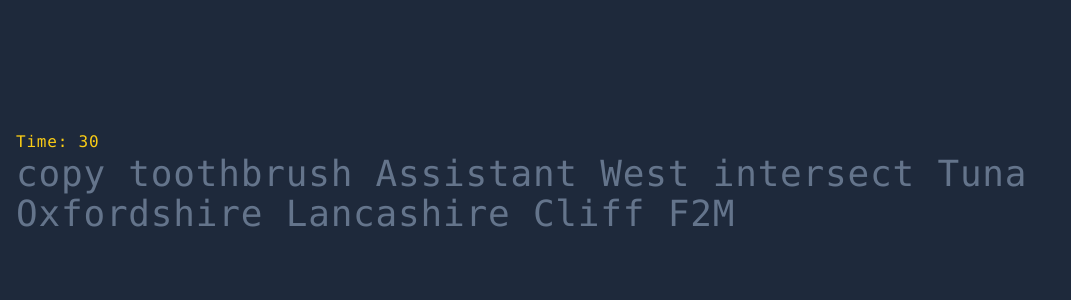
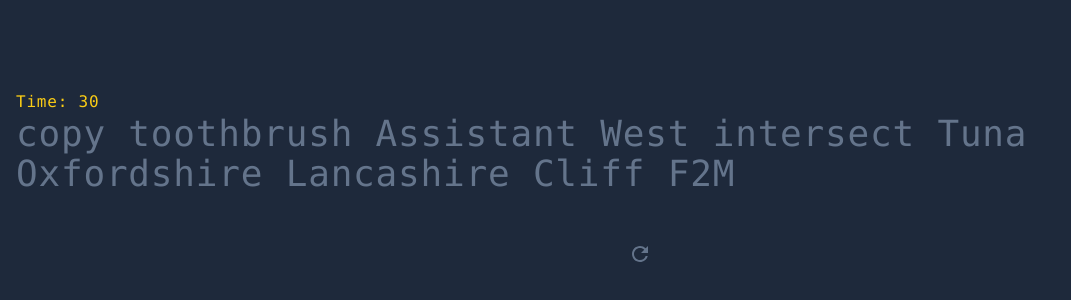
Before and after one commit to duplantier/Type-i-Fast, a React (Create React App) app: page / in a window 1280 px wide. Shown: the part 218-518 px from the top of the page, without its empty margins (0-1071 px from the left). Built offline with nearby package versions, Linux system fonts and the light colour scheme.

Commit message:
Feat: RestartButton UI component

```diff
--- a/src/App.tsx
+++ b/src/App.tsx
@@ -1,5 +1,5 @@
 import { faker } from "@faker-js/faker";
-
+import RestartButton from "./components/RestartButton";
 const words = faker.random.words(10);
 
 function App() {
@@ -7,6 +7,10 @@
     <>
       <CountdownTimer timeLeft={30} />
       <GeneratedWords words={words} />
+      <RestartButton
+        className={"mx-auto mt-10 text-slate-500"}
+        onRestart={() => null}
+      />
     </>
   );
 }
--- /dev/null
+++ b/src/components/RestartButton.tsx
@@ -0,0 +1,29 @@
+import { MdRefresh } from "react-icons/md";
+import { useRef } from "react";
+const RestartButton = ({
+  onRestart: handleRestart,
+  className = "",
+}: {
+  // REMEMBER:
+  onRestart: () => void;
+  className?: string;
+}) => {
+  const buttonRef = useRef<HTMLButtonElement>(null);
+
+  const handleClick = () => {
+    buttonRef.current?.blur();
+    handleRestart();
+  };
+
+  return (
+    <button
+      ref={buttonRef}
+      onClick={handleClick}
+      className={`block rounded px-8 py-2 hover:bg-slate-300 ${className}`}
+    >
+      <MdRefresh className="w-6 h-6" />
+    </button>
+  );
+};
+
+export default RestartButton;
```
